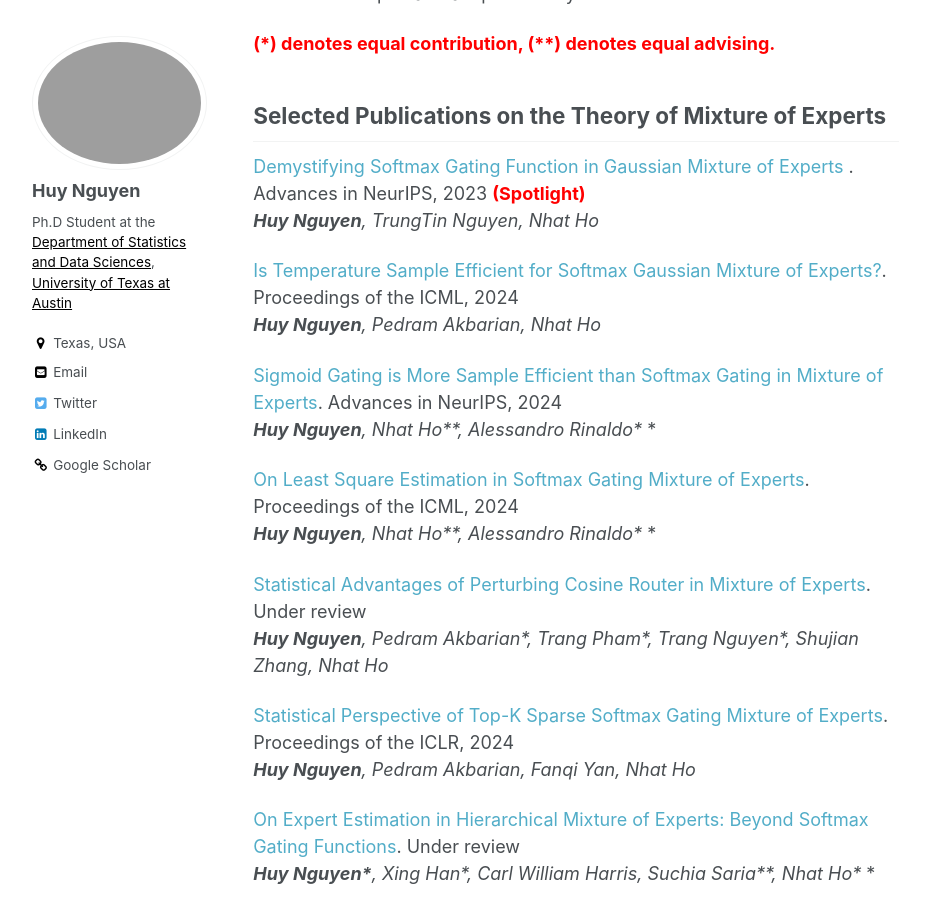
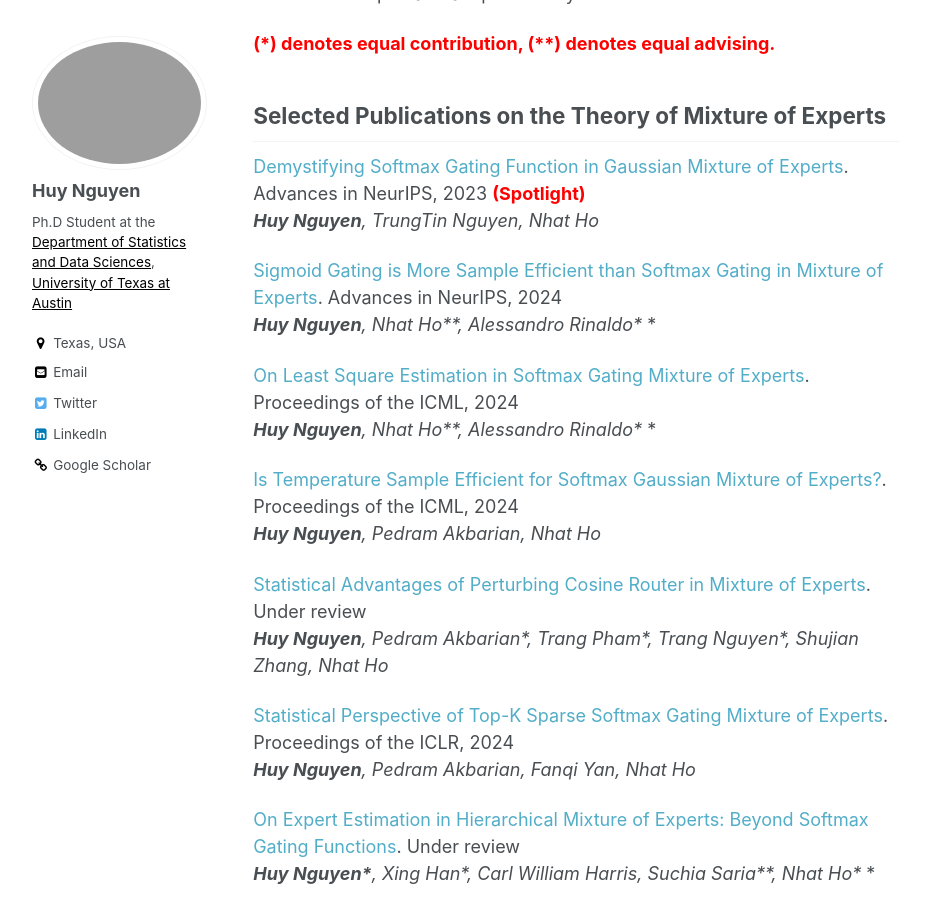
Before and after one commit to snowwhite2011/huyentrang0811.github.io, a Jekyll site: the page built from _pages/about.md, in a window 1280 px wide and 900 px high, scrolled down 731 px. Shown: the whole window, without its empty margins (86-1016 px from the left). Built offline with Jekyll 4.4.1, drawn with Linux system fonts in a browser that asks for light colours.

```diff
--- a/_pages/about.md
+++ b/_pages/about.md
@@ -20,17 +20,17 @@ My current research focuses on theoretical foundations for the Mixture-of-Expert
 <span style="color:red"> **(\*) denotes equal contribution, (\**) denotes equal advising.** </span> <br/>
 
 ## Selected Publications on the Theory of Mixture of Experts
-[Demystifying Softmax Gating Function in Gaussian Mixture of Experts ](https://arxiv.org/abs/2305.03288). Advances in NeurIPS, 2023  <span style="color:red"> **(Spotlight)** </span> <br/>
+[Demystifying Softmax Gating Function in Gaussian Mixture of Experts](https://arxiv.org/abs/2305.03288). Advances in NeurIPS, 2023  <span style="color:red"> **(Spotlight)** </span> <br/>
 *__Huy Nguyen__, TrungTin Nguyen, Nhat Ho*<br/>
-
-[Is Temperature Sample Efficient for Softmax Gaussian Mixture of Experts?](https://arxiv.org/abs/2401.13875). Proceedings of the ICML, 2024 <br/>
-*__Huy Nguyen__, Pedram Akbarian, Nhat Ho*<br/>
 
 [Sigmoid Gating is More Sample Efficient than Softmax Gating in Mixture of Experts](https://arxiv.org/abs/2405.13997). Advances in NeurIPS, 2024 <br/>
 *__Huy Nguyen__, Nhat Ho\*\*, Alessandro Rinaldo\** *<br/>
 
 [On Least Square Estimation in Softmax Gating Mixture of Experts](https://arxiv.org/abs/2402.02952). Proceedings of the ICML, 2024 <br/>
 *__Huy Nguyen__, Nhat Ho\*\*, Alessandro Rinaldo\** *<br/>
+
+[Is Temperature Sample Efficient for Softmax Gaussian Mixture of Experts?](https://arxiv.org/abs/2401.13875). Proceedings of the ICML, 2024 <br/>
+*__Huy Nguyen__, Pedram Akbarian, Nhat Ho*<br/>
 
 [Statistical Advantages of Perturbing Cosine Router in Mixture of Experts](https://arxiv.org/abs/2405.14131). Under review <br/>
 *__Huy Nguyen__, Pedram Akbarian\*, Trang Pham\*, Trang Nguyen\*, Shujian Zhang, Nhat Ho*<br/>
```
